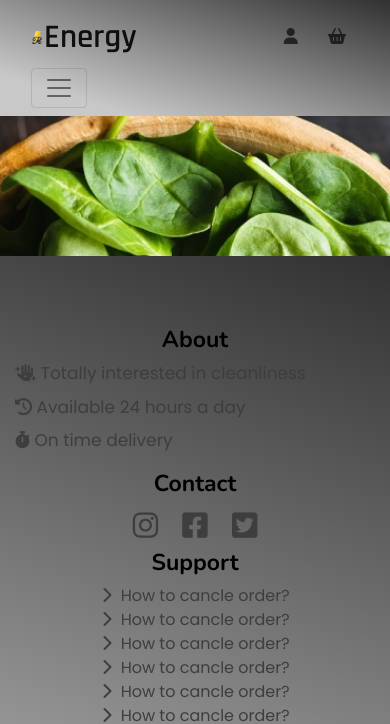
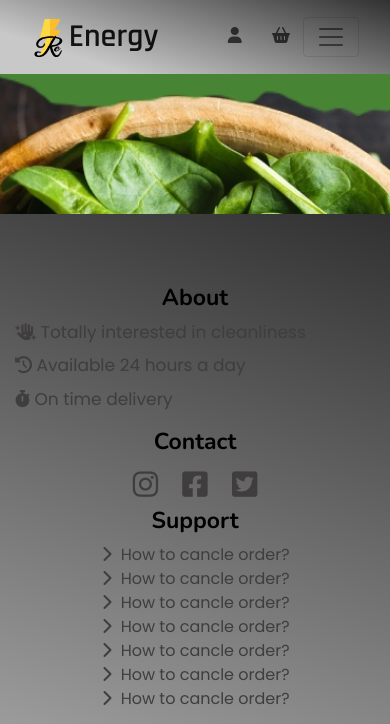
Before and after one commit to Doaa-Ghopashe/Re-Energy, a website: page index.html in a window 390 px wide. Shown: the top 724 px of the page. Drawn offline with nearby package versions, Linux system fonts and the light colour scheme; grey boxes are pictures that could not be loaded.

Commit message:
the stylesheet is updated

```diff
--- a/CSS/style.css
+++ b/CSS/style.css
@@ -47,12 +47,21 @@
     z-index: 200;
 }
 .navbar-light .navbar-brand {
-    font-size: 33px;
+    font-size: 2rem;
     width: 16%;
+    display: flex;
+    align-items: center;
+    /* width: 25%; */
     font-weight: 600;
 }
+.navbar-brand div:first-child{
+    width: 20%;
+}
+.navbar-brand div:last-child{
+    width: 80%;
+}
 .navbar-light .navbar-brand img{
-    width: 25%;
+    /* width: 25%; */
 }
 .collapse{
     font-size:19px
@@ -466,9 +475,6 @@
     right: 0;
     transition: all 1s;
 }
-/* .exist{
-    height: 5vh;
-} */
 .exist a{
     padding-left: 23px;
     color: black;
@@ -503,9 +509,6 @@
     margin-bottom: 12px;
     width: 97%;
 }
-/* .sidebar-footer{
-    height: 45vh;
-} */
 .order .img{
     width: 50%;
 }
@@ -781,13 +784,18 @@
     line-height: 1em;
   }
 /*-------------------------------------------------------------------------------------Media Query-------------------------------------------------------------------*/
-/* في هنا الmedia query عايزة تتعدل بس كده */
 @media screen and (max-width:1236px){
     .centeralized-links a:last-child{
         display: none;
     }
 }
 @media screen and (max-width:1024px) {
+    .navbar-light .navbar-brand {
+        width: 23%;
+    }
+    .beside-links {
+        margin-left: auto;
+    }
     .centeralized-links a:last-child{
         display: none;
     }
@@ -810,13 +818,18 @@
 }
 @media screen and (max-width:991px) {
     .beside-links{
-        width: 68%;
         text-align: end;
     }
     .dropdown-list{
         position: relative;
         display: none;
         top: 0;
+    }
+    .navbar-brand div:first-child {
+        width: 30%;
+    }
+    .navbar-brand div:last-child {
+        width: 70%;
     }
     .show{
         display: block !important;
@@ -845,9 +858,24 @@
     .sidebar{
         width: 35%;
     }
+    .navbar-brand div:first-child {
+        width: 40%;
+    }
+    .navbar-brand div:last-child {
+        width: 60%;
+    }
 }
 @media screen and (max-width:600px) {
     .sidebar{
-        width: 40%;
+        width: 55%;
+    }
+    .orderContainer {
+        height: 40vh;
+    }
+    .navbar-brand div:first-child {
+        width: 50%;
+    }
+    .navbar-brand div:last-child {
+        width: 50%;
     }
 }
--- a/index.html
+++ b/index.html
@@ -15,7 +15,7 @@
     <header>
         <div class="container">
             <nav class="navbar navbar-expand-lg navbar-light">
-                <a class="navbar-brand align-items-center d-flex" href="Home.html"><img src="Assets/Images/Logo/2731636 (1).png"> Energy</a>
+                <a class="navbar-brand align-items-center d-flex" href="Home.html"><div><img src="Assets/Images/Logo/2731636 (1).png"> </div> <div class="">Energy</div></a>
                 <button class="navbar-toggler" type="button" data-toggle="collapse" data-target="#navbarSupportedContent" aria-controls="navbarSupportedContent" aria-expanded="false" aria-label="Toggle navigation">
                 <span class="navbar-toggler-icon"></span>
                 </button>
```
Also changed, not shown: Home.html (+1 -1 lines), index2.html (+1 -1 lines), products.html (+1 -1 lines).
